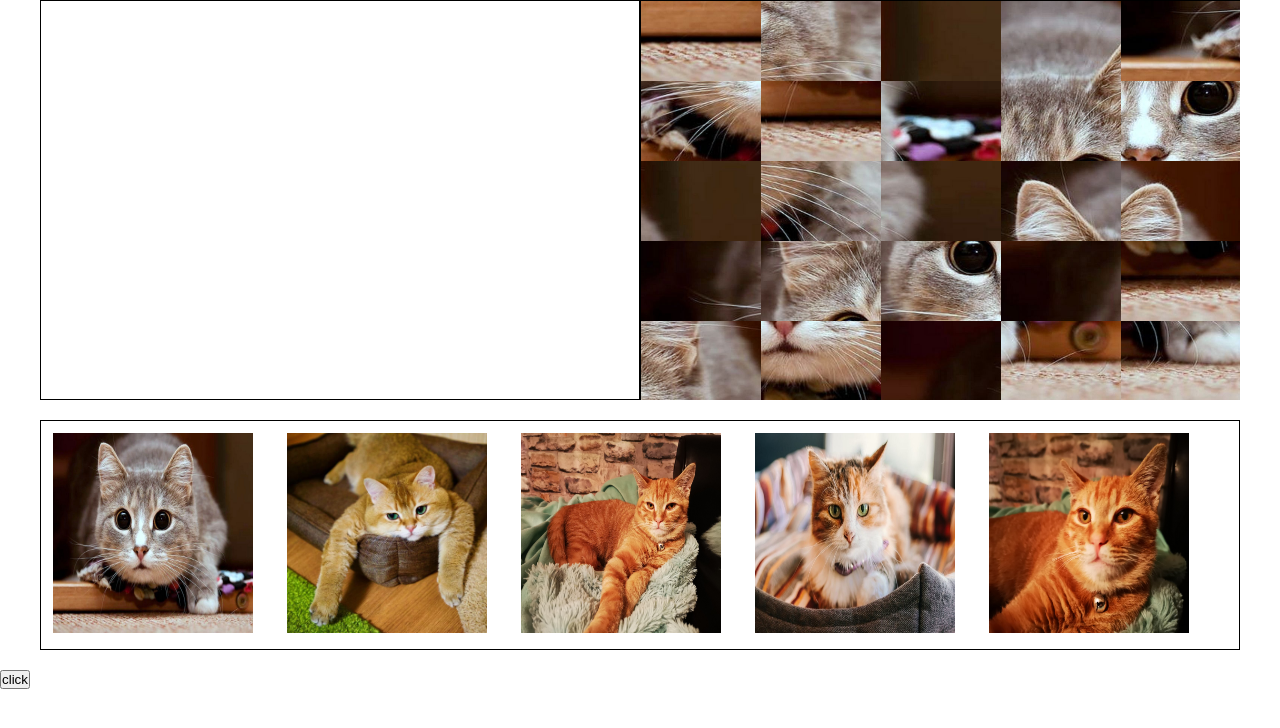
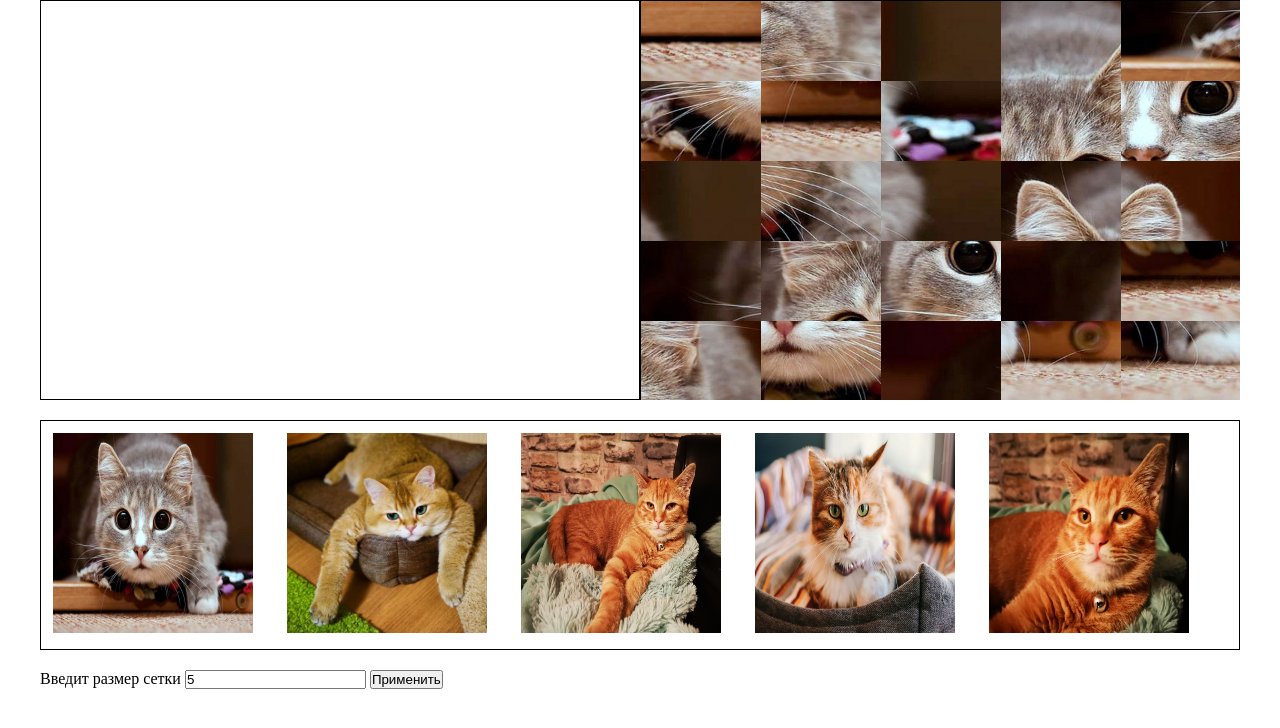
Before and after one commit to MaximKudryavtsev/mosaic-game, a website built with webpack: page public/index.html in a window 1280 px wide. Both pictures are taken after a click on the picture 153 px from the left and 533 px from the top of the page. Built offline with nearby package versions, Linux system fonts and the light colour scheme.

Commit message:
Добавил выбор размера стороны сетки

```diff
--- a/public/index.html
+++ b/public/index.html
@@ -6,7 +6,7 @@
   <link rel="stylesheet" href="style.css">
 </head>
 <body>
-    <div>
+    <div class="wrapper">
         <div id="playground" class="play-ground">
             <div class="result block" id="result"></div>
             <div class="result block" id="start">
@@ -14,7 +14,11 @@
             </div>
         </div>
         <div class="images" id="images"></div>
-        <button id="click">click</button>
+        <label for="sideSize">
+            Введит размер сетки
+            <input type="number" value="5" id="sideSize" />
+            <button id="submit">Применить</button>
+        </label>
     </div>
 <script src="bundle.js"></script>
 </body>
--- a/public/style.css
+++ b/public/style.css
@@ -1,6 +1,11 @@
 * {
     margin: 0;
     padding: 0;
+}
+
+.wrapper {
+    width: 1200px;
+    margin: 0 auto;
 }
 
 .images {
--- a/src/game.ts
+++ b/src/game.ts
@@ -12,7 +12,7 @@ interface GameOptions {
 
 export class Game {
     private puzzles: Puzzle[] = [];
-    private readonly options: GameOptions = {
+    private options: GameOptions = {
         containers: {
             backlog: null,
             playground: null,
@@ -33,9 +33,12 @@ export class Game {
         this.subscribeMovementListeners();
     }
 
-    restart(newSrc: string) {
+    restart(options: Partial<GameOptions>) {
         this.clear();
-        this.options.imageSrc = newSrc;
+        this.options = {
+            ...this.options,
+            ...options
+        };
         this.start();
     }
 
--- a/src/index.ts
+++ b/src/index.ts
@@ -14,7 +14,9 @@ function init() {
     const playground = document.getElementById("playground");
     const result = document.getElementById("result");
     const imagesContainer = document.getElementById("images");
-    if (backlog && playground && result && imagesContainer) {
+    const sideSizeInput = document.getElementById("sideSize") as HTMLInputElement;
+    const submit = document.getElementById("submit");
+    if (backlog && playground && result && imagesContainer && submit) {
         const images = new Images(imagesContainer, imagesSrc);
         const game = new Game({
             sideSize: 5,
@@ -24,9 +26,13 @@ function init() {
             imageSrc: images.getCurrentSrc()
         })
         game.start();
-        images.subscribeListeners(src => game.restart(src));
+        images.subscribeListeners(src => game.restart({
+            imageSrc: src
+        }));
+        submit.onclick = () => game.restart({
+            sideSize: Number(sideSizeInput.value)
+        })
     }
 }
 
-
 init();
--- a/tsconfig.json
+++ b/tsconfig.json
@@ -3,7 +3,7 @@
     "outDir": "./dist/",
     "noImplicitAny": true,
     "module": "es6",
-    "target": "es5",
+    "target": "es6",
     "jsx": "react",
     "allowJs": true
   }
```
